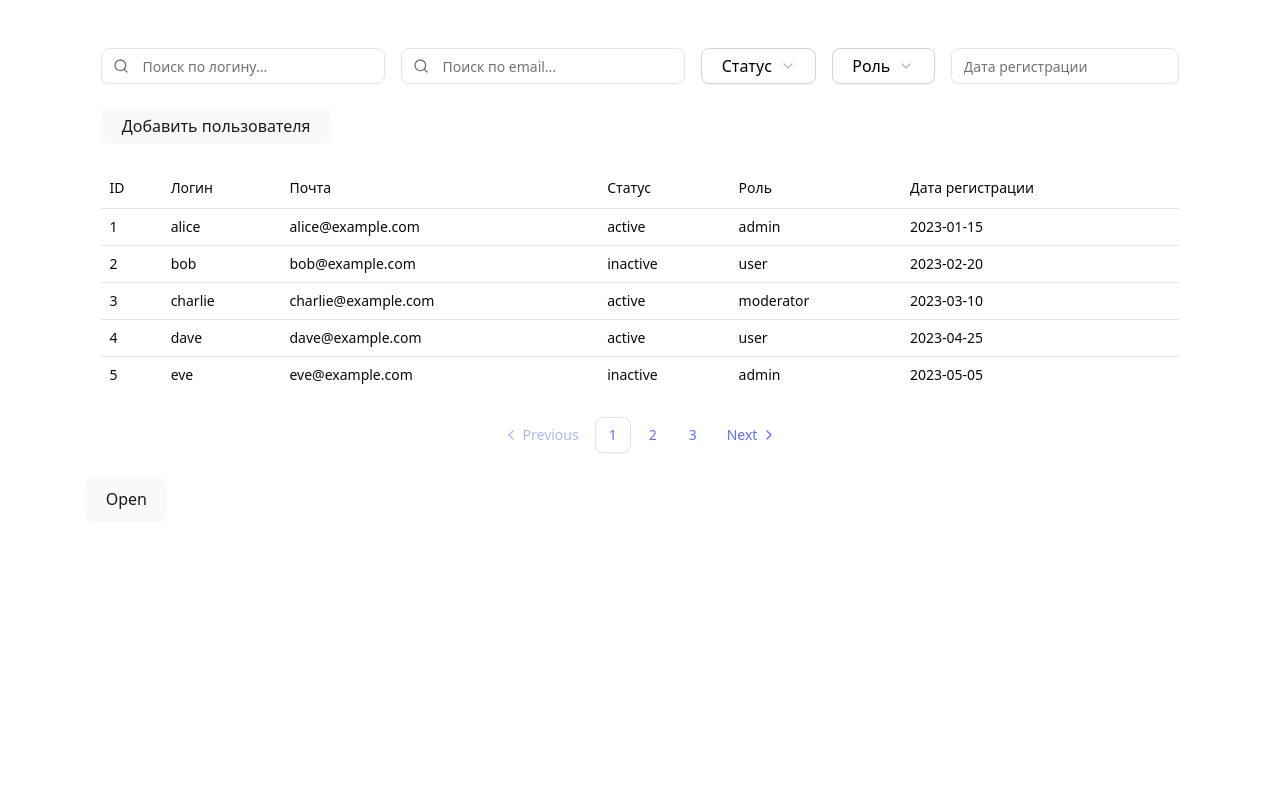
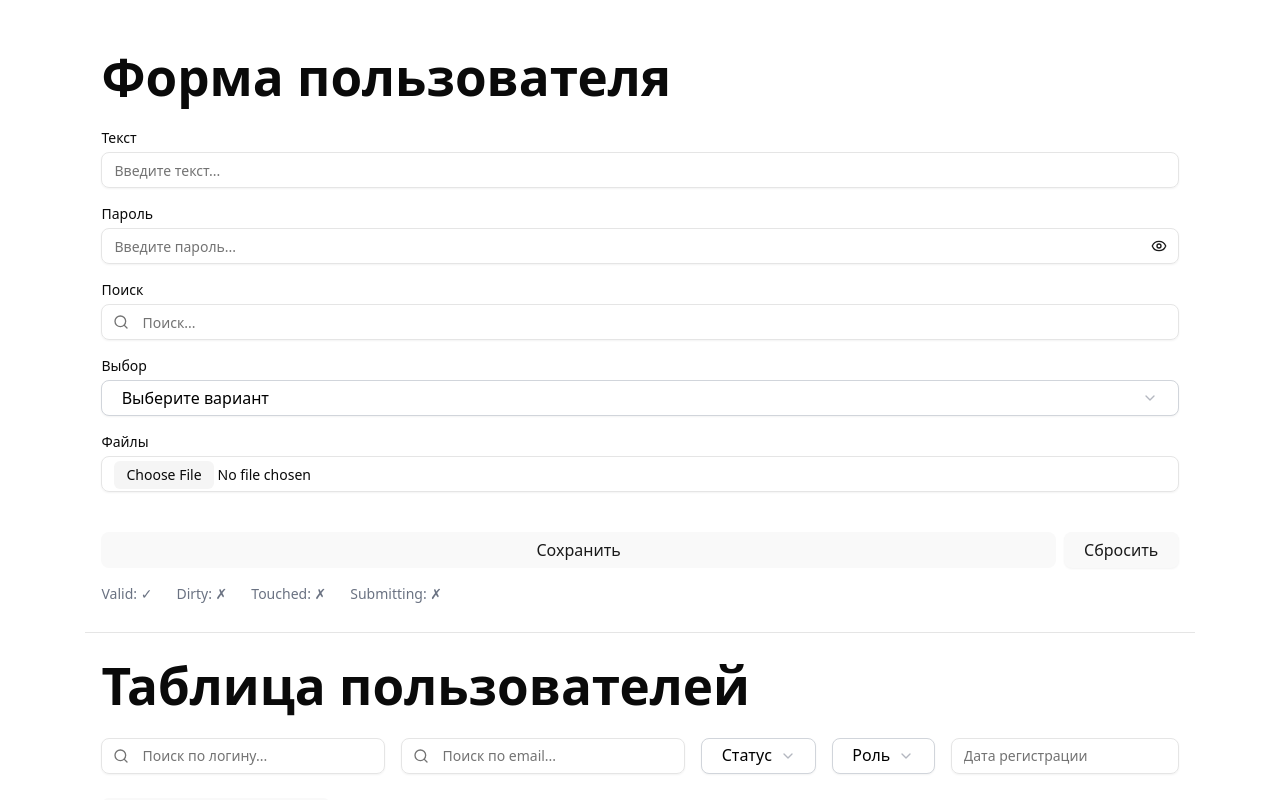
Before and after one commit to AlexandrBukhtatyy/react-forms, a React (Vite) app: page / in a window 1280 px wide. Shown: the top 800 px of the page. Built offline with nearby package versions, Linux system fonts and the light colour scheme.

Commit message:
add modal context

```diff
--- a/src/App.tsx
+++ b/src/App.tsx
@@ -1,28 +1,21 @@
 import './App.css';
 import { useSignals } from '@preact/signals-react/runtime';
 import TablePage from './pages/TablePage';
-import { Dialog, DialogContent, DialogDescription, DialogHeader, DialogTitle, DialogTrigger } from './lib/ui/dialog';
+import FormPage from './pages/FormPage';
+import { ModalProvider } from './context/ModalContext';
 
 
 function App() {
   useSignals();
   return (
     <>
-      <div className="container mx-auto px-4 pt-6 pb-6 max-w-6xl">
-        <TablePage/>
-        <Dialog>
-          <DialogTrigger>Open</DialogTrigger>
-          <DialogContent>
-            <DialogHeader>
-              <DialogTitle>Are you absolutely sure?</DialogTitle>
-              <DialogDescription>
-                This action cannot be undone. This will permanently delete your account
-                and remove your data from our servers.
-              </DialogDescription>
-            </DialogHeader>
-          </DialogContent>
-        </Dialog>
-      </div>
+     <ModalProvider>
+        <div className="container mx-auto px-4 pt-6 pb-6 max-w-6xl">
+          <FormPage/>
+          <hr />
+          <TablePage/>
+        </div>
+      </ModalProvider>
     </>
   );
 }
--- /dev/null
+++ b/src/context/ModalContext.tsx
@@ -0,0 +1,50 @@
+// ModalService.tsx
+import React, { createContext, useState, useCallback, useContext, type ReactNode, type ComponentType } from "react";
+import { Dialog, DialogContent } from "@/lib/ui/dialog";
+
+type ModalState = {
+  content: ComponentType<any>;
+  onResolve: (value: any) => void;
+};
+
+type ModalContextType = {
+  openModal: (content: ComponentType<any>) => Promise<any>;
+  closeModal: (result?: any) => void;
+};
+
+const ModalContext = createContext<ModalContextType | undefined>(undefined);
+
+export const ModalProvider: React.FC<{ children: ReactNode }> = ({ children }) => {
+  const [modal, setModal] = useState<ModalState | null>(null);
+
+  const openModal = useCallback((content: ComponentType<any>) => {
+    return new Promise<any>((resolve) => {
+      setModal({ content, onResolve: resolve });
+    });
+  }, []);
+
+  const closeModal = useCallback((result?: any) => {
+    if (modal?.onResolve) modal.onResolve(result);
+    setModal(null);
+  }, [modal]);
+  const ComponentInstance = modal?.content
+  return (
+    <ModalContext.Provider value={{ openModal, closeModal }}>
+      {children}
+      {modal && (
+        <Dialog open={!!modal} onOpenChange={() => closeModal()}>
+          <DialogContent>
+            { ComponentInstance && <ComponentInstance/> }
+            <button onClick={() => closeModal("Подтверждено")}>ОК</button>
+          </DialogContent>
+        </Dialog>
+      )}
+    </ModalContext.Provider>
+  );
+};
+
+export const useModal = (): ModalContextType => {
+  const ctx = useContext(ModalContext);
+  if (!ctx) throw new Error("useModal must be used within ModalProvider");
+  return ctx;
+};
--- a/src/domains/users/form/components/UsersForm.tsx
+++ b/src/domains/users/form/components/UsersForm.tsx
@@ -1,6 +1,6 @@
 import React from 'react';
 import { useSignals } from '@preact/signals-react/runtime';
-import { Button } from '@/components/ui/button';
+import { Button } from '@/lib/ui/button';
 import { Input } from '@/lib/forms/components/input';
 import { InputPassword } from '@/lib/forms/components/input-password';
 import { InputSearch } from '@/lib/forms/components/input-search';
@@ -35,6 +35,7 @@ const createUsersForm = () => {
       value: null,
       component: Input,
       componentProps: {
+        label: 'Текст',
         placeholder: 'Введите текст...'
       }
     },
@@ -42,6 +43,7 @@ const createUsersForm = () => {
       value: null,
       component: InputPassword,
       componentProps: {
+        label: 'Пароль',
         placeholder: 'Введите пароль...'
       }
     },
@@ -49,6 +51,7 @@ const createUsersForm = () => {
       value: null,
       component: InputSearch,
       componentProps: {
+        label: 'Поиск',
         placeholder: 'Поиск...',
         resource: searchResource,
         debounce: 300
@@ -58,6 +61,7 @@ const createUsersForm = () => {
       value: null,
       component: Select,
       componentProps: {
+        label: 'Выбор',
         placeholder: 'Выберите вариант',
         resource: selectResource
       }
@@ -66,6 +70,7 @@ const createUsersForm = () => {
       value: null,
       component: InputFiles,
       componentProps: {
+        label: 'Файлы',
         uploader: fileUploader,
         accept: 'image/*,.pdf',
         maxSize: 5 * 1024 * 1024 // 5MB
@@ -103,17 +108,16 @@ function UsersForm() {
   };
 
   return (
-    <div className="container mx-auto px-4 pt-6 pb-6 max-w-6xl">
     <div className="flex flex-col md:flex-row w-full gap-8">
       <div className="flex-1">
         <h1 className="text-2xl font-bold mb-6">Форма пользователя</h1>
 
         <Form onSubmit={handleSubmit} className="flex flex-col gap-4">
-            <FormField control={form.controls.input} label="Текст" />
-            <FormField control={form.controls.password} label="Пароль" />
-            <FormField control={form.controls.search} label="Поиск" />
-            <FormField control={form.controls.select} label="Выбор" />
-            <FormField control={form.controls.files} label="Файлы" />
+          <FormField control={form.controls.input}/>
+          <FormField control={form.controls.password}/>
+          <FormField control={form.controls.search}/>
+          <FormField control={form.controls.select}/>
+          <FormField control={form.controls.files}/>
 
           <div className="flex gap-2 mt-6">
             <Button
@@ -135,14 +139,13 @@ function UsersForm() {
           </div>
 
           {/* Индикаторы состояния */}
-            <div className="text-sm text-gray-500 space-y-1">
-              <div>Valid: {form.valid ? '✓' : '✗'}</div>
-              <div>Dirty: {form.dirty ? '✓' : '✗'}</div>
-              <div>Touched: {form.touched ? '✓' : '✗'}</div>
-              <div>Submitting: {form.submitting ? '✓' : '✗'}</div>
+          <div className="flex gap-6 text-sm text-gray-500 space-y-1">
+            <span>Valid: {form.valid ? '✓' : '✗'}</span>
+            <span>Dirty: {form.dirty ? '✓' : '✗'}</span>
+            <span>Touched: {form.touched ? '✓' : '✗'}</span>
+            <span>Submitting: {form.submitting ? '✓' : '✗'}</span>
           </div>
         </Form>
-        </div>
       </div>
     </div>
   );
--- a/src/domains/users/table/components/UsersTable.tsx
+++ b/src/domains/users/table/components/UsersTable.tsx
@@ -17,6 +17,7 @@ const UsersTable: React.FC<UsersTableProps> = ({ className }) => {
 
   return (
     <>
+      <h1 className="text-2xl font-bold mb-6">Таблица пользователей</h1>
       <UsersFilterForm className="mb-6"/>
       <TableToolbar className="mb-6"/>
       <Table className="mb-6" control={usersTable} />
--- a/src/lib/forms/components/form-field.tsx
+++ b/src/lib/forms/components/form-field.tsx
@@ -10,8 +10,7 @@ export interface FormFieldProps {
 
 export const FormField: React.FC<FormFieldProps> = ({
   control,
-  className,
-  label
+  className
 }) => {
   useSignals();
 
@@ -19,7 +18,7 @@ export const FormField: React.FC<FormFieldProps> = ({
 
   return (
     <div className={className}>
-      {label && <label className="block mb-1 text-sm font-medium">{label}</label>}
+      {control.componentProps.label && <label className="block mb-1 text-sm font-medium">{control.componentProps.label}</label>}
 
       <Component
         value={control.value}
--- a/src/lib/tables/components/TableToolbar.tsx
+++ b/src/lib/tables/components/TableToolbar.tsx
@@ -1,14 +1,24 @@
 import React from 'react';
 import { Button } from '@/lib/ui/button';
+import { useModal } from '@/context/ModalContext';
+import UsersForm from '@/domains/users/form/components/UsersForm';
 
 interface TableToolbarProps {
   className?: string;
 }
 
 const TableToolbar: React.FC<TableToolbarProps> = ({ className }) => {
+  const { openModal } = useModal();
+
+  const clickHandler = () => {
+    const result = openModal(UsersForm).then(() => {
+      console.log("Ответ из модального окна:", result);
+    });
+  }
+
   return (
     <div className={className}>
-      <Button onClick={() => alert('Добавить пользователя')}>Добавить пользователя</Button>
+      <Button onClick={() => clickHandler()}>Добавить пользователя</Button>
     </div>
   );
 };
```
Lines whose indentation alone changed are shown as unchanged.
